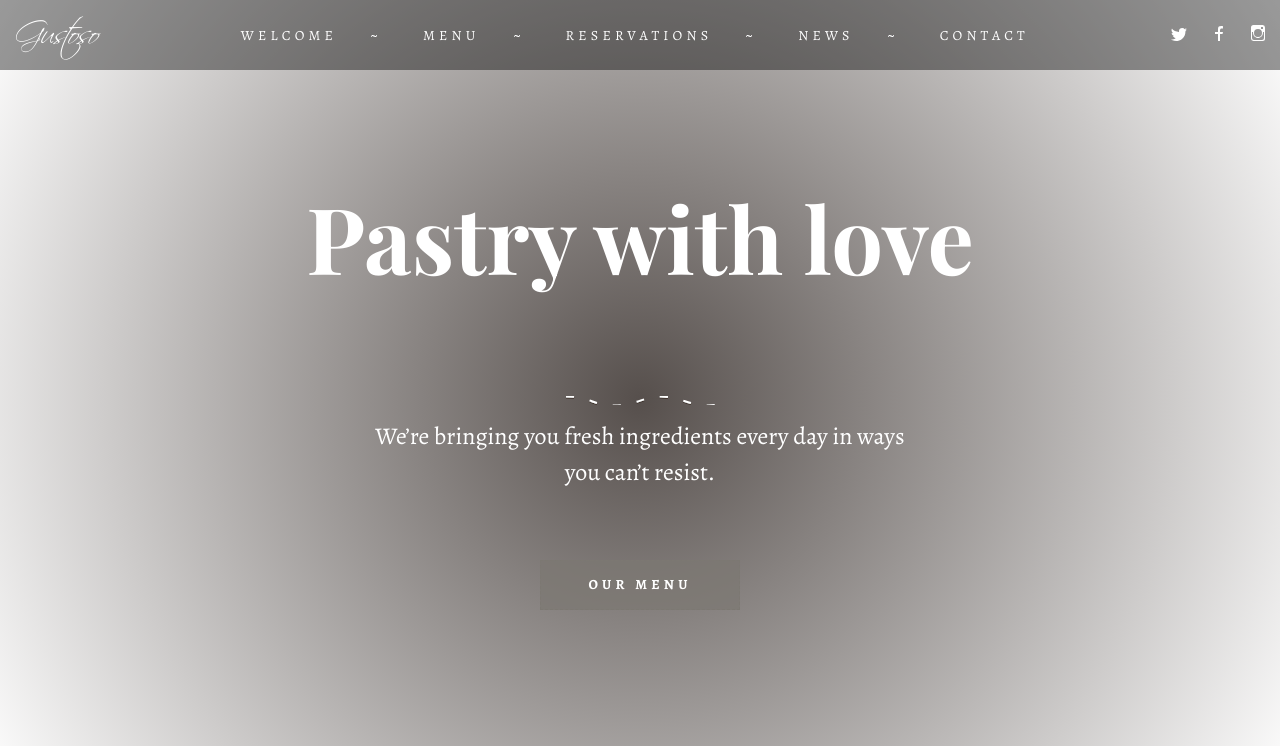
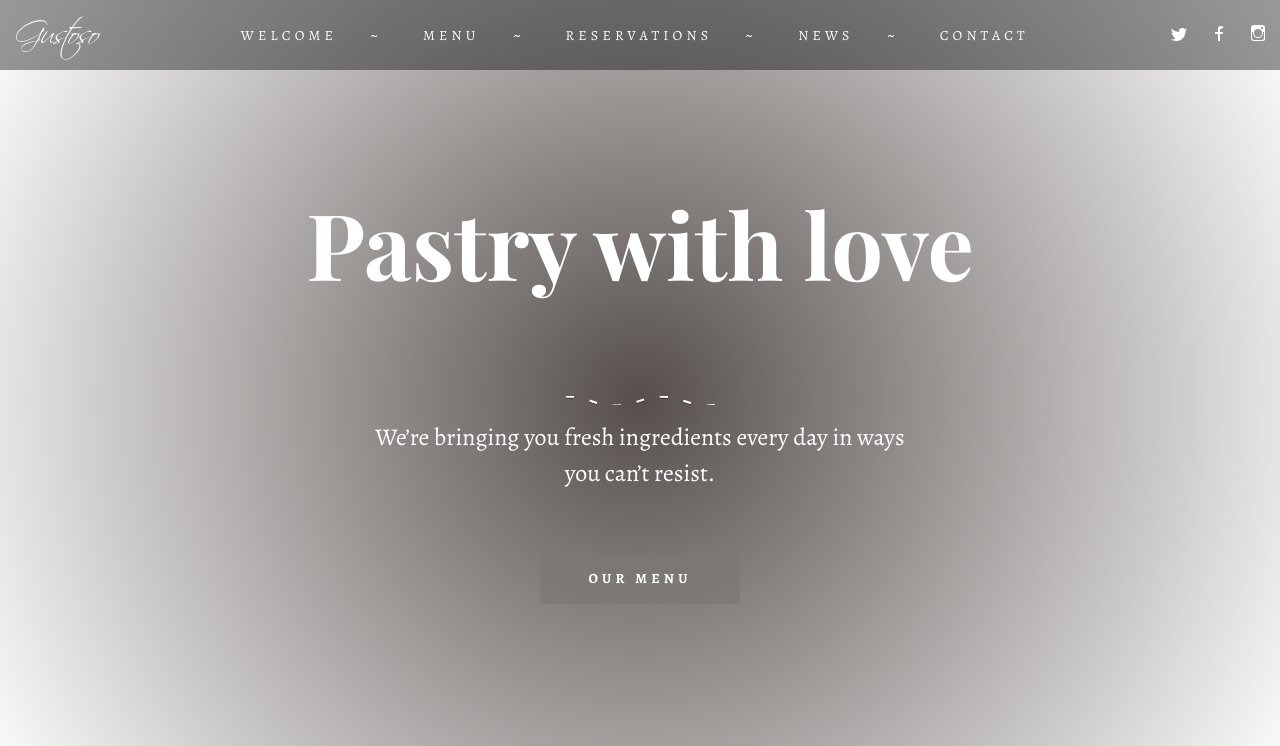
Before and after one commit to restby/bakery, a website: page #src/index.html in a window 1280 px wide. Shown: the top 746 px of the page. Drawn offline with nearby package versions, Linux system fonts and the light colour scheme; files that its build step writes are made by us from their sources; files whose address does not match are found by name.

Commit message:
header/fullscreen

```diff
--- a/#src/index.html
+++ b/#src/index.html
@@ -59,7 +59,6 @@
   </div>
 
   <div class="wrapper webp">
-    <div class="page">
     <header class="main-header">
       <div class="container">
         <button class="main-header__burger" aria-label="mobile menu">
@@ -96,8 +95,8 @@
         <ul class="main-header__social-list" data-da="navigation--da, 1, 589.98">
           <li>
             <a class="main-header__social-item" href="#">
-                <svg role="img" xmlns="http://www.w3.org/2000/svg" xmlns:xlink="http://www.w3.org/1999/xlink"
-                  width="16px" height="13px" fill="#ffffff">
+              <svg role="img" xmlns="http://www.w3.org/2000/svg" xmlns:xlink="http://www.w3.org/1999/xlink" width="16px"
+                height="13px" fill="#ffffff">
                 <use xlink:href="#icon-twr"></use>
               </svg>
             </a>
@@ -105,8 +104,8 @@
           </li>
           <li>
             <a class="main-header__social-item" href="#">
-                <svg role="img" xmlns="http://www.w3.org/2000/svg" xmlns:xlink="http://www.w3.org/1999/xlink"
-                  width="8px" height="15px" fill="#ffffff">
+              <svg role="img" xmlns="http://www.w3.org/2000/svg" xmlns:xlink="http://www.w3.org/1999/xlink" width="8px"
+                height="15px" fill="#ffffff">
                 <use xlink:href="#icon-fb"></use>
               </svg>
             </a>
@@ -114,8 +113,8 @@
           </li>
           <li>
             <a class="main-header__social-item" href="#">
-                <svg role="img" xmlns="http://www.w3.org/2000/svg" xmlns:xlink="http://www.w3.org/1999/xlink"
-                  width="14px" height="16px" fill="#ffffff">
+              <svg role="img" xmlns="http://www.w3.org/2000/svg" xmlns:xlink="http://www.w3.org/1999/xlink" width="14px"
+                height="16px" fill="#ffffff">
                 <use xlink:href="#icon-inst"></use>
               </svg>
             </a>
@@ -128,26 +127,19 @@
     </header>
     <!-- /.main-header -->
 
-      <div class="main-screen">
-        <div class="main-screen__bg ibg">
-          <img class="main-screen__img" src="img/bg-header.jpg" alt="Bakery">
-          <div class="main-screen__wrap">
-            <b class="main-screen__slogan">Pastry with love</b>
-            <!-- /.main-screen__slogan -->
-            <p class="main-screen__text">We’re bringing you fresh ingredients every day in ways you can’t resist.</p>
-            <!-- /.main-screen__text -->
-            <a href="#" class="main-screen__link">Our menu</a>
-            <!-- /.main-screen__link -->
-            <div class="main-screen__btn">
+    <div class="fullscreen ibg">
+      <img class="fullscreen__img" src="img/bg-header.jpg" alt="Bakery">
+      <div class="fullscreen__body">
+        <b class="fullscreen__slogan">Pastry with love</b>
+        <!-- /.fullscreen__slogan -->
+        <p class="fullscreen__text">We’re bringing you fresh ingredients every day in ways you can’t resist.</p>
+        <!-- /.fullscreen__text -->
+        <a class="fullscreen__link" href="#">Our menu</a>
+        <!-- /.fullscreen__link -->
+        <div class="fullscreen__btn">
           <span></span>
         </div>
       </div>
-          <!-- /.main-screen__wrap -->
-
-        </div>
-        <!-- /.main-screen__bg ibg -->
-
-
     </div>
 
     <main class="content">
@@ -238,13 +230,11 @@
       <!-- /.container -->
     </footer>
     <!-- /.main-footer -->
-    </div>
-    <!-- /.page -->
+
   </div>
   <!-- /.wrapper -->
 
   <!-- user scripts -->
-  <!-- <script src="https://maps.google.com/maps/api/js?sensor=false&amp;key="></script> -->
   <script src="js/script.min.js"></script>
 
   <!-- Vender scripts -->
--- a/#src/scss/_blocks/_main-header.scss
+++ b/#src/scss/_blocks/_main-header.scss
@@ -57,8 +57,8 @@
       z-index: 4;
       background-color: transparent;
       position: absolute;
-      top: 24px;
-      left: 24px;
+      top: 20px;
+      left: 20px;
       border: none;
       padding: 0;
       cursor: pointer;
--- a/#src/scss/_blocks/_main-screen.scss
+++ b/#src/scss/_blocks/_main-screen.scss
@@ -1,24 +1,7 @@
-.main-screen {
-  flex: 1 0 100%;
+.fullscreen {
+  min-height: 100vh;
+  display: flex;
   position: relative;
-
-  &__bg {
-    position: absolute;
-    width: 100%;
-    height: 100%;
-    top: 0;
-    left: 0;
-  }
-
-  &__wrap {
-    display: flex;
-    flex-direction: column;
-    align-items: center;
-    justify-content: center;
-    position: relative;
-    width: 100%;
-    height: 100%;
-    margin: 0 auto;
 
   &::before {
     position: absolute;
@@ -48,10 +31,21 @@
     transform: translate(-50%, -50%);
     background: radial-gradient(circle, rgba(86, 79, 76, 1) 0%, rgba(86, 83, 76, 0) 100%);
   }
+
+  &__body {
+    flex: 1 1 auto;
+    width: 100%;
+    max-width: 940px;
+    margin: 0 auto;
+    position: relative;
+    display: flex;
+    flex-direction: column;
+    align-items: center;
+    justify-content: center;
   }
 
   &__slogan {
-    margin-bottom: 135px;
+    margin-bottom: 130px;
     font-family: "PlayfairDisplay", "Webdings", serif;
     font-size: 92px;
     line-height: 92px;
@@ -64,18 +58,19 @@
     @media (max-width: $md4+px) {
       font-size: 62px;
       line-height: 62px;
-      margin-bottom: 20px;
+      margin-bottom: 40px;
     }
 
     @media (max-width: $md5+px) {
       font-size: 42px;
       line-height: 42px;
+      margin-bottom: 30px;
     }
   }
 
   &__text {
-    margin-bottom: 70px;
     max-width: 550px;
+    margin-bottom: 63px;
     font-size: 24px;
     line-height: 36px;
     font-weight: 400;
@@ -85,7 +80,7 @@
     z-index: 1;
 
     @media (max-width: $md4+px) {
-      margin-bottom: 20px;
+      margin-bottom: 33px;
     }
   }
 
--- a/#src/scss/_blocks/_navigation.scss
+++ b/#src/scss/_blocks/_navigation.scss
@@ -20,7 +20,7 @@
 
     &.active {
       top: 0;
-      background-color: rgba($black-color, 0.6);
+      background-color: $active-color;
     }
 
     &--da {
--- a/#src/scss/_global/_global.scss
+++ b/#src/scss/_global/_global.scss
@@ -18,16 +18,9 @@ img {
 
 
 .wrapper {
-  min-height: 100%;
+  min-height: 100vh;
   overflow: hidden;
-}
-
-.page {
-  position: absolute;
-  width: 100%;
-  height: 100%;
-  top: 0;
-  left: 0;
+  position: relative;
   display: flex;
   flex-direction: column;
 }
```
Also changed, not shown: bakery/index.html (+1 -1 lines), bakery/css/style.css, bakery/css/style.min.css, 1 other file. Lines whose indentation alone changed are shown as unchanged.
